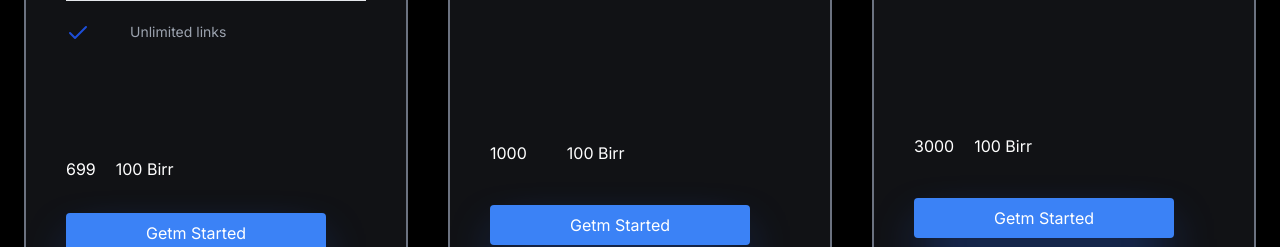
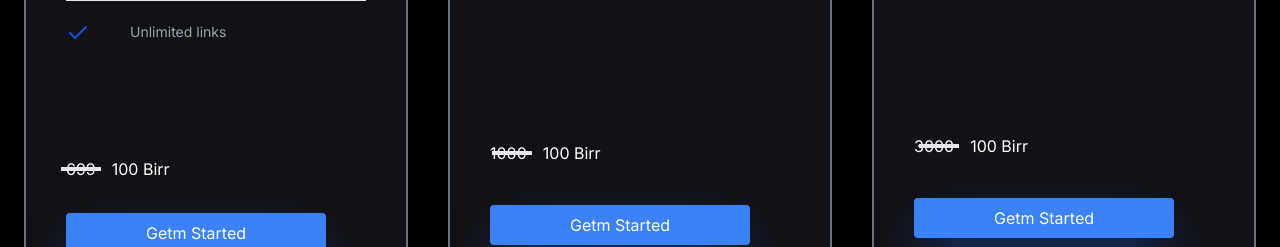
Before and after one commit to ozone-tech-dev/Falcon, a Next.js app in the folder portfolio/: page / in a window 1280 px wide. Shown: the part 4084-4331 px from the top of the page. Built offline with nearby package versions, Linux system fonts and the light colour scheme.

Commit message:
gradient add

```diff
--- a/portfolio/src/components/global/Priceing.jsx
+++ b/portfolio/src/components/global/Priceing.jsx
@@ -28,7 +28,9 @@ export const Priceing = () => {
                 <div className='pt-28'>
                     <p  className='flex gap-5'>
                         <p>699</p>
-                        <p>100 Birr</p>
+                        {/* <hr class="h-px  bg-gray-200 border-0 dark:bg-gray-500 py-[0.7px]"/> */}
+                        <hr className='w-10 relative border-2 top-[10px] right-[55px]'/>
+                        <p className='relative right-16'>100 Birr</p>
                     </p>
                 </div>
 
@@ -64,8 +66,8 @@ export const Priceing = () => {
                 <div className='pt-40 '>
                     <p className='flex gap-5'>
                         <p>1000</p>
-                        <hr className='relative bottom-4'/>
-                        <p>100 Birr</p>
+                        <hr className='w-10 relative border-2 top-[10px] right-[55px]'/>
+                        <p className='relative right-16'>100 Birr</p>
                     </p>
 
                     <div className='py-16 pt-10'>
@@ -101,7 +103,8 @@ export const Priceing = () => {
                 <div className='pt-52 '>
                     <p  className='flex gap-5'>
                         <p>3000</p>
-                        <p>100 Birr</p>
+                        <hr className='w-10 relative border-2 top-[10px] right-[55px]'/>
+                        <p className='relative right-16'>100 Birr</p>
                     </p>
 
                     <div className='pb-16 pt-10'>
```
